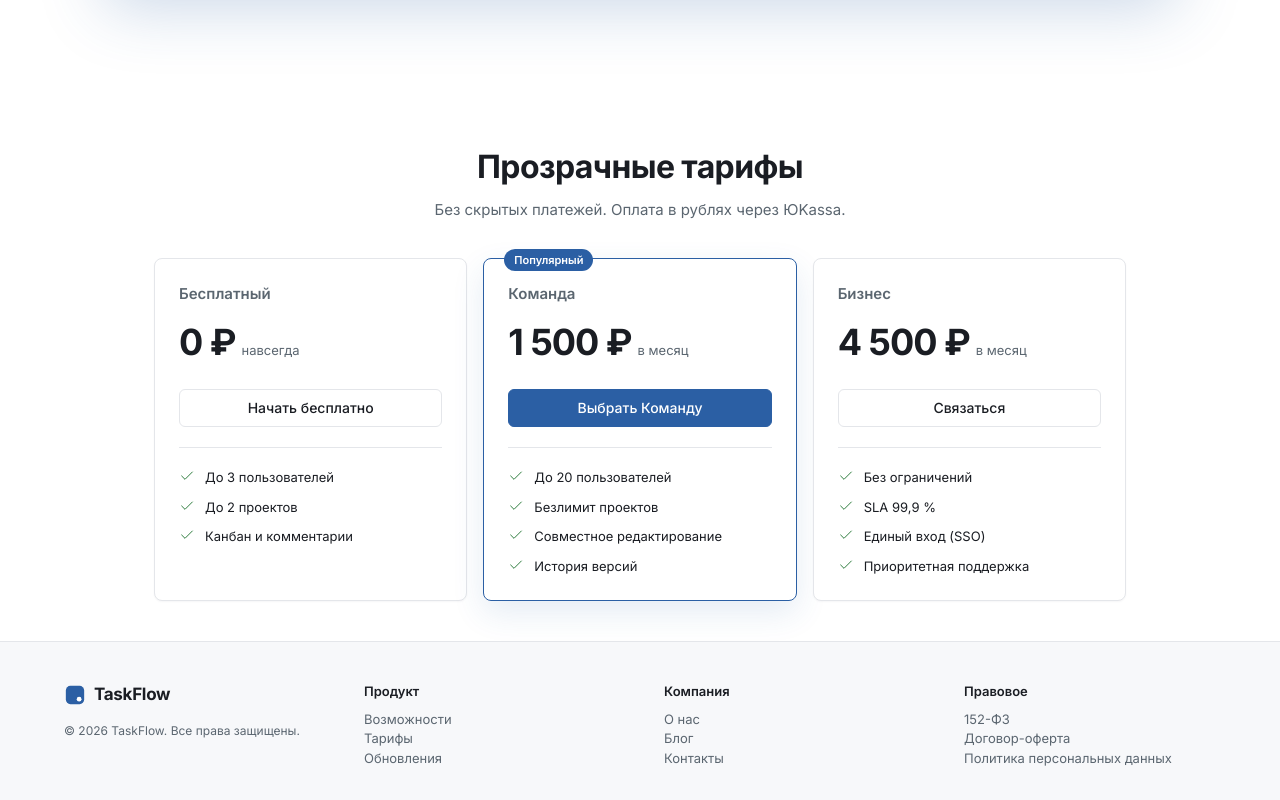
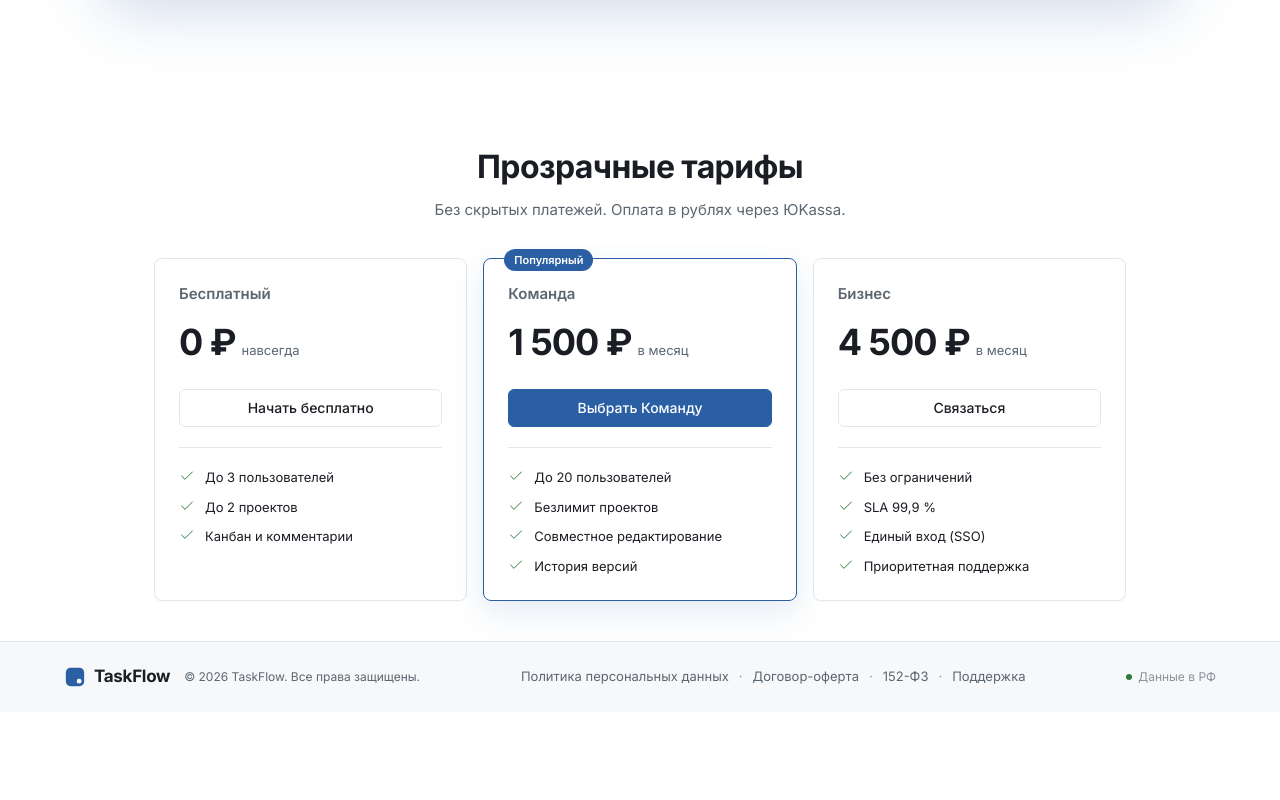
Before and after one commit to emylfy/taskflow, a Next.js app: page / in a window 1280 px wide. Shown: the part 2370-3170 px from the top of the page. After the commit the page ends 3082 px from the top, so only its background shows below. Built offline with nearby package versions, Linux system fonts and the light colour scheme.

Commit message:
fix(landing): horizontal footer with © and legal links
- the 4-column Product/Company/Legal footer got lost after the large "For business" section
- replaced with a compact single-line footer: logo + © 2026 · links (privacy policy, terms, data protection, support)

```diff
--- a/src/app/landing.module.css
+++ b/src/app/landing.module.css
@@ -467,26 +467,77 @@
 }
 
 .footer {
-  padding: 40px 64px 32px;
   border-top: 1px solid var(--border);
   background: var(--panel);
-  display: flex;
-  gap: 48px;
+  padding: 22px 64px;
   font-size: 13px;
   color: var(--text-2);
 }
 
-.footerCol {
-  flex: 1;
+.footerInner {
+  max-width: 1200px;
+  margin: 0 auto;
+  display: flex;
+  align-items: center;
+  gap: 24px;
+  flex-wrap: wrap;
 }
 
-.footerTitle {
-  font-weight: 600;
-  color: var(--text);
-  margin-bottom: 8px;
+.footerBrand {
+  display: flex;
+  align-items: center;
+  gap: 14px;
 }
 
 .footerCopy {
-  margin-top: 10px;
   font-size: 12px;
+  color: var(--text-2);
 }
+
+.footerNav {
+  display: flex;
+  align-items: center;
+  gap: 10px;
+  flex: 1;
+  justify-content: center;
+  flex-wrap: wrap;
+}
+
+.footerNav a {
+  color: var(--text-2);
+  text-decoration: none;
+  transition: color 120ms ease;
+}
+
+.footerNav a:hover {
+  color: var(--accent);
+}
+
+.footerSep {
+  color: var(--text-3);
+}
+
+.footerRegion {
+  font-size: 12px;
+  color: var(--text-3);
+  display: inline-flex;
+  align-items: center;
+  gap: 6px;
+}
+
+.footerRegion::before {
+  content: '';
+  width: 6px;
+  height: 6px;
+  border-radius: 50%;
+  background: var(--s-done);
+}
+
+@media (max-width: 700px) {
+  .footer {
+    padding: 18px 24px;
+  }
+  .footerNav {
+    justify-content: flex-start;
+  }
+}
--- a/src/app/page.tsx
+++ b/src/app/page.tsx
@@ -262,27 +262,21 @@ export default function LandingPage() {
       </section>
 
       <footer className={styles.footer}>
-        <div className={styles.footerCol}>
-          <Logo size={18} />
-          <div className={styles.footerCopy}>© 2026 TaskFlow. Все права защищены.</div>
-        </div>
-        <div className={styles.footerCol}>
-          <div className={styles.footerTitle}>Продукт</div>
-          Возможности<br />
-          Тарифы<br />
-          Обновления
-        </div>
-        <div className={styles.footerCol}>
-          <div className={styles.footerTitle}>Компания</div>
-          О нас<br />
-          Блог<br />
-          Контакты
-        </div>
-        <div className={styles.footerCol}>
-          <div className={styles.footerTitle}>Правовое</div>
-          152-ФЗ<br />
-          Договор-оферта<br />
-          Политика персональных данных
+        <div className={styles.footerInner}>
+          <div className={styles.footerBrand}>
+            <Logo size={18} />
+            <span className={styles.footerCopy}>© 2026 TaskFlow. Все права защищены.</span>
+          </div>
+          <nav className={styles.footerNav}>
+            <a href="#">Политика персональных данных</a>
+            <span className={styles.footerSep}>·</span>
+            <a href="#">Договор-оферта</a>
+            <span className={styles.footerSep}>·</span>
+            <a href="#">152-ФЗ</a>
+            <span className={styles.footerSep}>·</span>
+            <a href="mailto:support@taskflow.ru">Поддержка</a>
+          </nav>
+          <div className={styles.footerRegion}>Данные в РФ</div>
         </div>
       </footer>
     </div>
```
